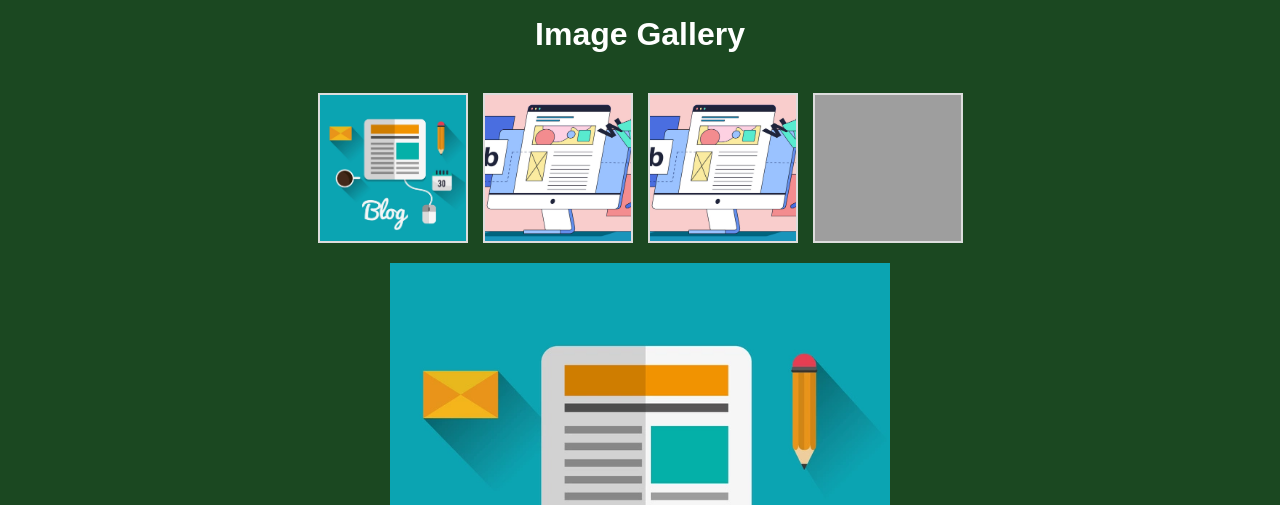
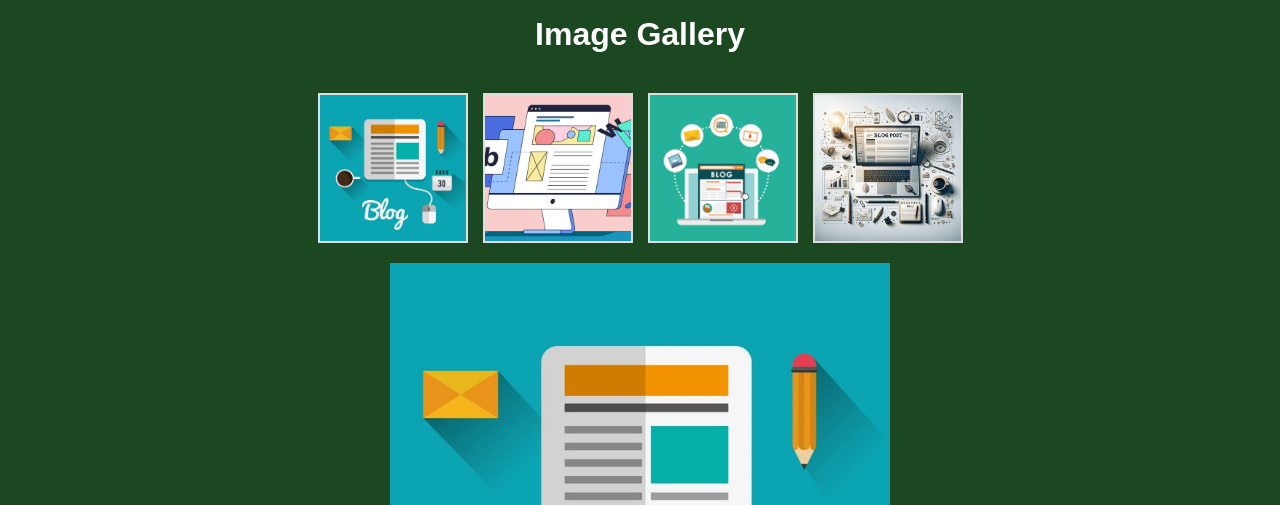
Before and after one commit to MohammedTech-01/FCIT-Blog, a PHP site: page /index.php?page=gallery_images in a window 1280 px wide. Shown: the part 104-609 px from the top of the page. Run offline with PHP 8.4, Linux system fonts and the light colour scheme; grey boxes are pictures that could not be loaded.

Commit message:
Last chnage

```diff
--- a/pages/gallery_images.php
+++ b/pages/gallery_images.php
@@ -20,8 +20,8 @@
         <div class="thumbnails">
             <img src="images/blogGallery.png" alt="Image 1" class="thumbnail" />
             <img src="images/blogGallery2.png" alt="Image 2" class="thumbnail" />
-            <img src="images/blogGallery2.png" alt="Image 3" class="thumbnail" />
-            <img src="images/blogGallery1.png" alt="Image 4" class="thumbnail" />
+            <img src="images/bloggallery3.png" alt="Image 3" class="thumbnail" />
+            <img src="images/bloggallery4.png" alt="Image 4" class="thumbnail" />
         </div>
 
         <!-- The larger display area for the clicked image -->
```
